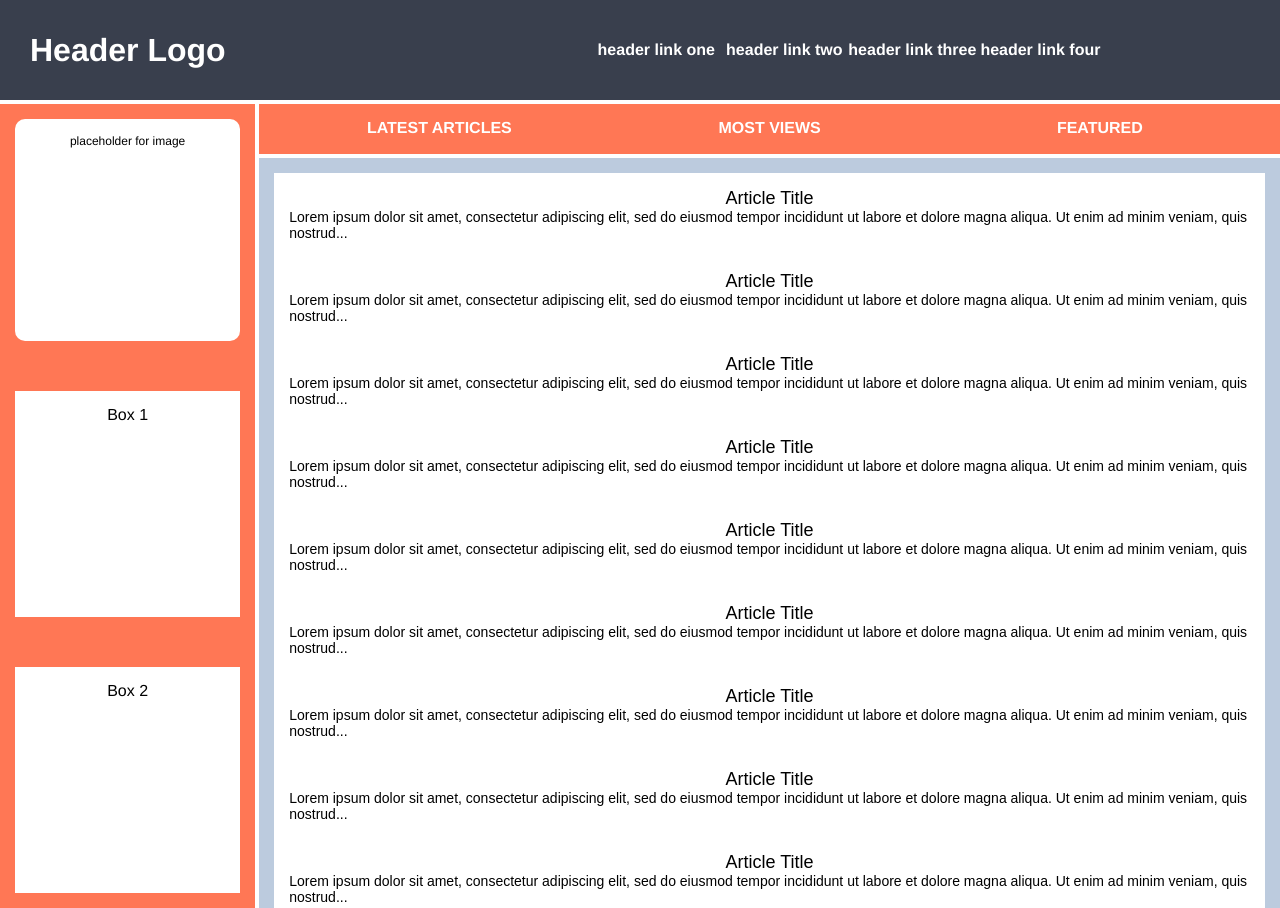
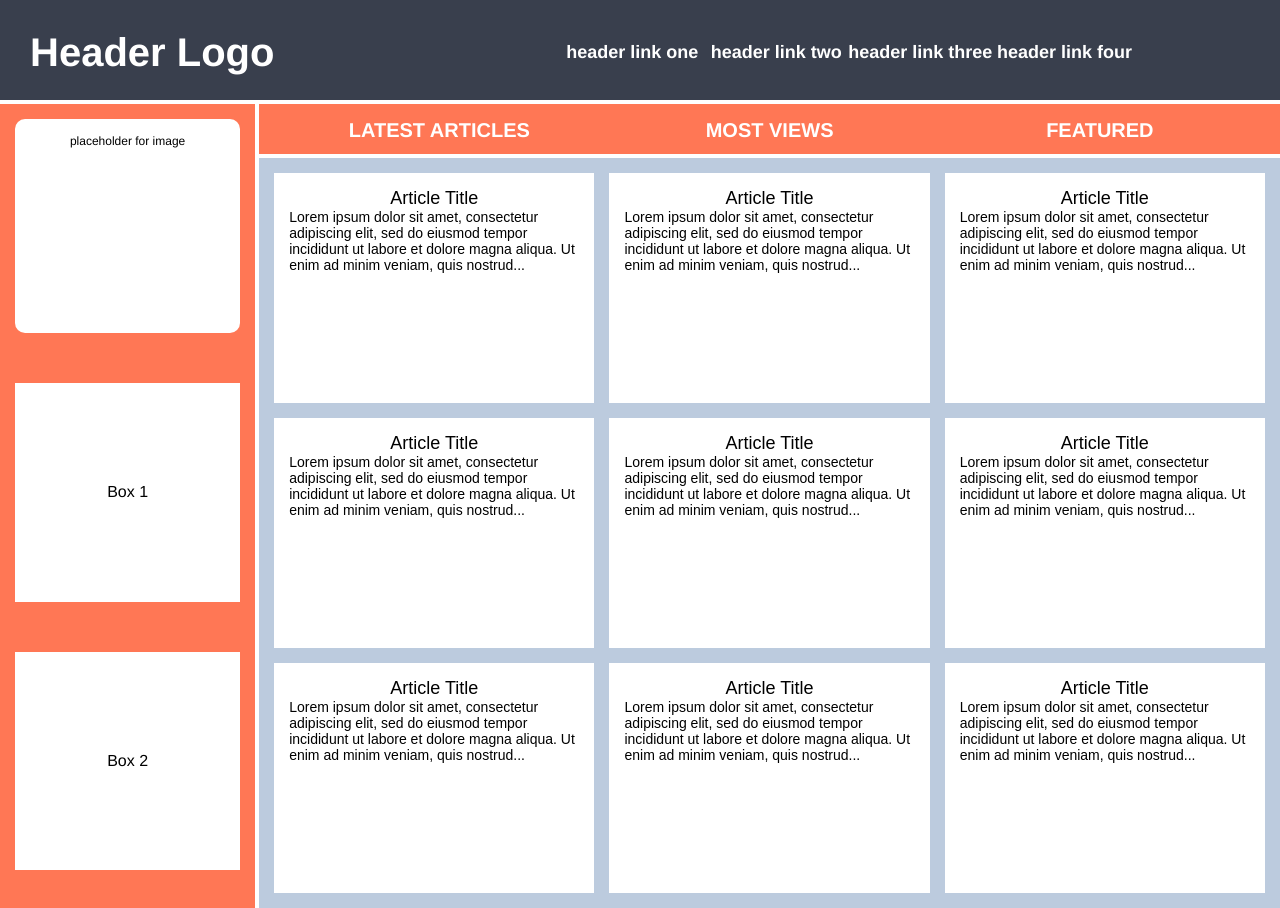
Before and after one commit to Seapolco/odin-holy-grail-mockup, a plain HTML site: page index.html in a window 1280 px wide. Shown: the top 908 px of the page. Drawn offline with Linux system fonts and the light colour scheme.

Commit message:
Completed.
Basic requirements finished. No personalised styling.

```diff
--- a/index.html
+++ b/index.html
@@ -12,7 +12,7 @@
 
       <div class="header">
         <div class="logo">Header Logo</div>
-        <div class="menu">
+        <div class="menu" id="menu">
           <ul>
             <li>header link one</li>
             <li>header link two</li>
--- a/style.css
+++ b/style.css
@@ -13,7 +13,7 @@
 
 .container div {
   padding: 15px;
-  font-size: 32px;
+  font-size: clamp(20px, 4vw, 40px);
   font-family: Helvetica;
   font-weight: bold;
   color: white;
@@ -33,6 +33,10 @@
   justify-content: start;
 }
 
+#menu li {
+ font-size: clamp(13px, 2vw, 18px);
+}
+
 .menu ul{
   display:grid;
   grid-template-columns: repeat(4,1fr);
@@ -40,10 +44,11 @@
 
 .menu ul,
 .menu li {
+  font-size: 5px;
   display:grid;
   justify-self: center;
   align-self:center;
-  font-size: 16px;
+  font-size: 1rem;
   list-style-type: none;
   /* justify-content: space-evenly;
   justify-items: center;
@@ -68,6 +73,8 @@
 
 
 .sidebar .side-content {
+  display:grid;
+  align-content: center;
   background-color: white;
   color: black;
   font-size: 16px;
@@ -88,13 +95,15 @@
 }
 
 .nav ul li {
-  font-size: 16px;
+  font-size: clamp(10px, 2vw, 20px);
   text-transform: uppercase;
   list-style-type: none;
 }
 
 .article {
   display:grid;
+  grid-template-columns: repeat(auto-fit,minmax(250px, 1fr));
+  gap: 15px;
   background-color: #bccbde;
   grid-row: 3/4;
   grid-column: 2/3;
@@ -108,6 +117,7 @@
 }
 
 .article .card {
+  height: 200px;
   background-color: #FFFFFF;
   color: black;
   text-align: center;
```
